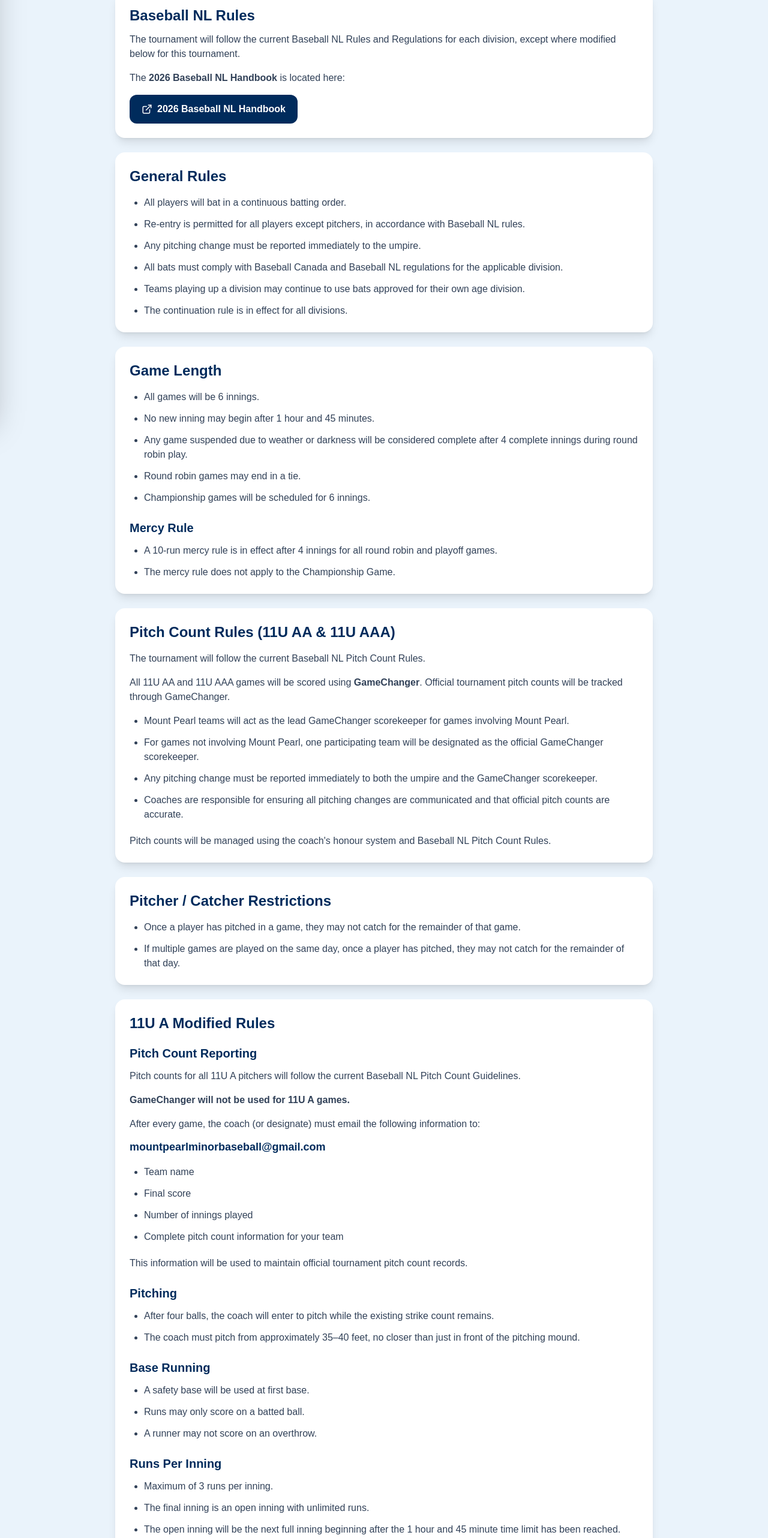
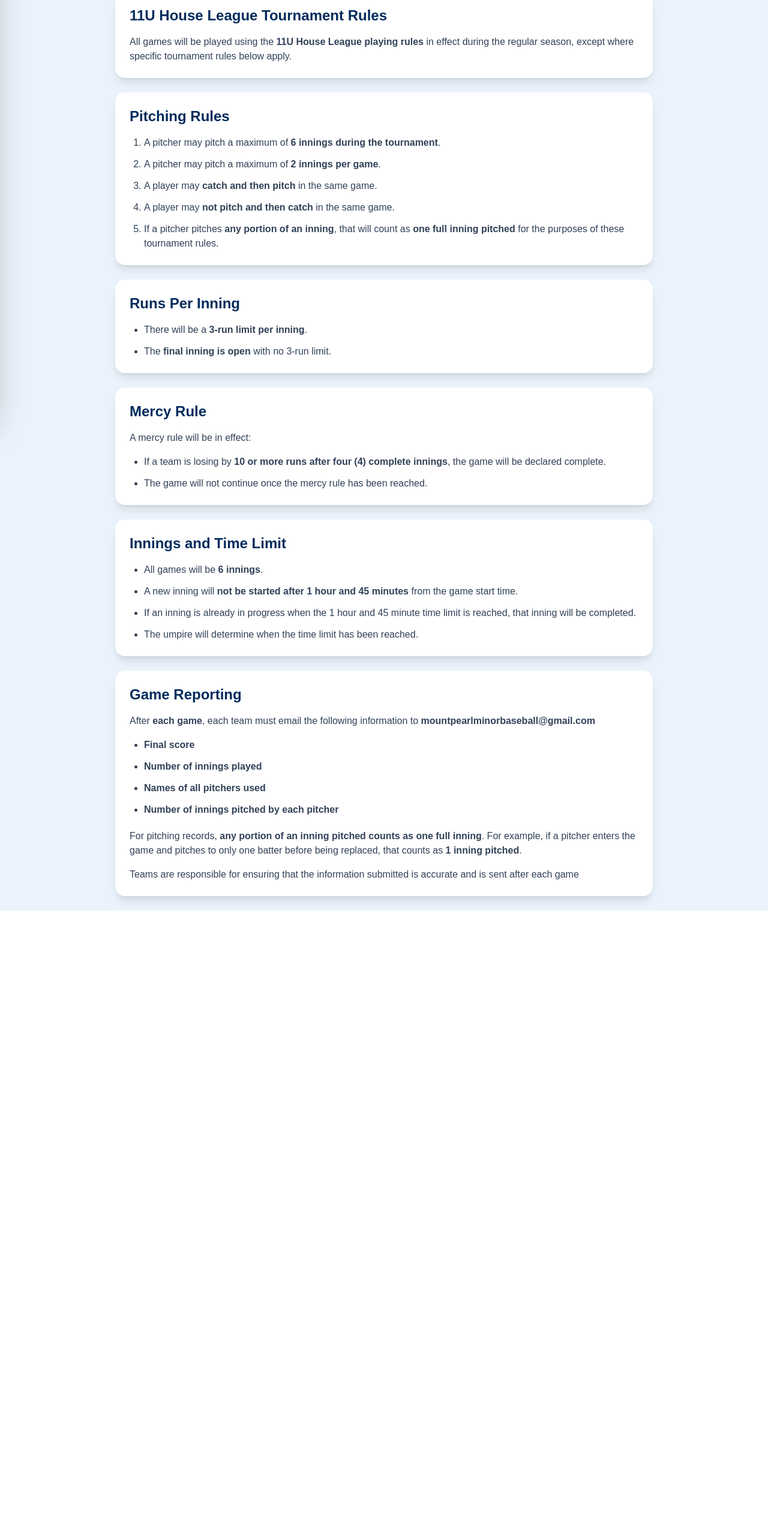
Before and after one commit to mpmba26/2026-mcdonalds-tournament, a Next.js app: page /rules in a window 1280 px wide. Shown: the part 102-2666 px from the top of the page at 60% size. After the commit the page ends 1620 px from the top, so only its background shows below. Built offline with nearby package versions, Linux system fonts and the light colour scheme.

Commit message:
update 11uhl rules

```diff
--- a/app/rules/page.tsx
+++ b/app/rules/page.tsx
@@ -1,288 +1,166 @@
 "use client";
 
 import AppHeader from "@/components/AppHeader";
-import { ExternalLink } from "lucide-react";
 
 export default function RulesPage() {
   return (
     <>
       <AppHeader title="Rules" />
 
-      <main className="min-h-screen bg-[#EAF3FB] py-6 px-4">
+      <main className="min-h-screen bg-[#EAF3FB] px-4 py-6">
         <div className="mx-auto max-w-4xl space-y-6">
 
-          {/* Baseball NL Rules */}
+          {/* 11U House League Tournament Rules */}
           <section className="rounded-2xl bg-white p-6 shadow-lg">
             <h2 className="text-2xl font-bold text-[#002B5C]">
-              Baseball NL Rules
+              11U House League Tournament Rules
             </h2>
 
-            <p className="mt-3 text-slate-700">
-              The tournament will follow the current Baseball NL Rules and
-              Regulations for each division, except where modified below for
-              this tournament.
+            <p className="mt-4 text-slate-700">
+              All games will be played using the{" "}
+              <strong>11U House League playing rules</strong> in effect during
+              the regular season, except where specific tournament rules below
+              apply.
             </p>
-
-            <p className="mt-4 text-slate-700">
-              The <strong>2026 Baseball NL Handbook</strong> is located here:
-            </p>
-
-            <a
-              href="https://www.baseballnl.com/article/76482"
-              target="_blank"
-              rel="noopener noreferrer"
-              className="mt-4 inline-flex items-center gap-2 rounded-xl bg-[#002B5C] px-5 py-3 font-semibold text-white transition hover:bg-[#003B80]"
-            >
-              <ExternalLink size={18} />
-              2026 Baseball NL Handbook
-            </a>
           </section>
 
-          {/* General Rules */}
+          {/* Pitching Rules */}
           <section className="rounded-2xl bg-white p-6 shadow-lg">
             <h2 className="text-2xl font-bold text-[#002B5C]">
-              General Rules
+              Pitching Rules
+            </h2>
+
+            <ol className="mt-4 list-decimal space-y-3 pl-6 text-slate-700">
+              <li>
+                A pitcher may pitch a maximum of <strong>6 innings during the tournament</strong>.
+              </li>
+
+              <li>
+                A pitcher may pitch a maximum of <strong>2 innings per game</strong>.
+              </li>
+
+              <li>
+                A player may <strong>catch and then pitch</strong> in the same game.
+              </li>
+
+              <li>
+                A player may <strong>not pitch and then catch</strong> in the same game.
+              </li>
+
+              <li>
+                If a pitcher pitches <strong>any portion of an inning</strong>,
+                that will count as <strong>one full inning pitched</strong> for
+                the purposes of these tournament rules.
+              </li>
+            </ol>
+          </section>
+
+          {/* Runs Per Inning */}
+          <section className="rounded-2xl bg-white p-6 shadow-lg">
+            <h2 className="text-2xl font-bold text-[#002B5C]">
+              Runs Per Inning
             </h2>
 
             <ul className="mt-4 list-disc space-y-3 pl-6 text-slate-700">
-              <li>All players will bat in a continuous batting order.</li>
-
               <li>
-                Re-entry is permitted for all players except pitchers, in
-                accordance with Baseball NL rules.
+                There will be a <strong>3-run limit per inning</strong>.
               </li>
 
               <li>
-                Any pitching change must be reported immediately to the umpire.
-              </li>
-
-              <li>
-                All bats must comply with Baseball Canada and Baseball NL
-                regulations for the applicable division.
-              </li>
-
-              <li>
-                Teams playing up a division may continue to use bats approved
-                for their own age division.
-              </li>
-
-              <li>
-                The continuation rule is in effect for all divisions.
+                The <strong>final inning is open</strong> with no 3-run limit.
               </li>
             </ul>
           </section>
 
-          {/* Game Length */}
+          {/* Mercy Rule */}
           <section className="rounded-2xl bg-white p-6 shadow-lg">
             <h2 className="text-2xl font-bold text-[#002B5C]">
-              Game Length
+              Mercy Rule
             </h2>
 
+            <p className="mt-4 text-slate-700">
+              A mercy rule will be in effect:
+            </p>
+
             <ul className="mt-4 list-disc space-y-3 pl-6 text-slate-700">
-              <li>All games will be 6 innings.</li>
-
-              <li>No new inning may begin after 1 hour and 45 minutes.</li>
-
               <li>
-                Any game suspended due to weather or darkness will be
-                considered complete after 4 complete innings during round robin
-                play.
-              </li>
-
-              <li>Round robin games may end in a tie.</li>
-
-              <li>Championship games will be scheduled for 6 innings.</li>
-            </ul>
-
-            <h3 className="mt-6 text-xl font-bold text-[#002B5C]">
-              Mercy Rule
-            </h3>
-
-            <ul className="mt-3 list-disc space-y-3 pl-6 text-slate-700">
-              <li>
-                A 10-run mercy rule is in effect after 4 innings for all round
-                robin and playoff games.
+                If a team is losing by <strong>10 or more runs after four (4) complete innings</strong>,
+                the game will be declared complete.
               </li>
 
               <li>
-                The mercy rule does not apply to the Championship Game.
+                The game will not continue once the mercy rule has been reached.
               </li>
             </ul>
           </section>
 
-          {/* Pitch Count */}
+          {/* Innings and Time Limit */}
           <section className="rounded-2xl bg-white p-6 shadow-lg">
             <h2 className="text-2xl font-bold text-[#002B5C]">
-    Pitch Count Rules (11U AA &amp; 11U AAA)
+              Innings and Time Limit
+            </h2>
+
+            <ul className="mt-4 list-disc space-y-3 pl-6 text-slate-700">
+              <li>
+                All games will be <strong>6 innings</strong>.
+              </li>
+
+              <li>
+                A new inning will <strong>not be started after 1 hour and 45 minutes</strong>
+                {" "}from the game start time.
+              </li>
+
+              <li>
+                If an inning is already in progress when the 1 hour and 45 minute
+                time limit is reached, that inning will be completed.
+              </li>
+
+              <li>
+                The umpire will determine when the time limit has been reached.
+              </li>
+            </ul>
+          </section>
+
+          {/* Game Reporting */}
+          <section className="rounded-2xl bg-white p-6 shadow-lg">
+            <h2 className="text-2xl font-bold text-[#002B5C]">
+              Game Reporting
             </h2>
 
             <p className="mt-4 text-slate-700">
-    The tournament will follow the current Baseball NL Pitch Count Rules.
-  </p>
-
-  <p className="mt-4 text-slate-700">
-    All 11U AA and 11U AAA games will be scored using{" "}
-    <strong>GameChanger</strong>. Official tournament pitch counts will be
-    tracked through GameChanger.
+              After <strong>each game</strong>, each team must email the
+              following information to{" "}
+              <strong>mountpearlminorbaseball@gmail.com</strong>
             </p>
 
             <ul className="mt-4 list-disc space-y-3 pl-6 text-slate-700">
               <li>
-      Mount Pearl teams will act as the lead GameChanger scorekeeper for
-      games involving Mount Pearl.
+                <strong>Final score</strong>
               </li>
 
               <li>
-      For games not involving Mount Pearl, one participating team will be
-      designated as the official GameChanger scorekeeper.
+                <strong>Number of innings played</strong>
               </li>
 
               <li>
-      Any pitching change must be reported immediately to both the umpire
-      and the GameChanger scorekeeper.
+                <strong>Names of all pitchers used</strong>
               </li>
 
               <li>
-      Coaches are responsible for ensuring all pitching changes are
-      communicated and that official pitch counts are accurate.
+                <strong>Number of innings pitched by each pitcher</strong>
               </li>
             </ul>
 
             <p className="mt-5 text-slate-700">
-    Pitch counts will be managed using the coach&apos;s honour system and
-    Baseball NL Pitch Count Rules.
-  </p>
-</section>
-
-          {/* Pitcher/Catcher */}
-          <section className="rounded-2xl bg-white p-6 shadow-lg">
-            <h2 className="text-2xl font-bold text-[#002B5C]">
-              Pitcher / Catcher Restrictions
-            </h2>
-
-            <ul className="mt-4 list-disc space-y-3 pl-6 text-slate-700">
-              <li>
-                Once a player has pitched in a game, they may not catch for the
-                remainder of that game.
-              </li>
-
-              <li>
-                If multiple games are played on the same day, once a player has
-                pitched, they may not catch for the remainder of that day.
-              </li>
-            </ul>
-          </section>
-
-         {/* 11U A */}
-<section className="rounded-2xl bg-white p-6 shadow-lg">
-  <h2 className="text-2xl font-bold text-[#002B5C]">
-    11U A Modified Rules
-  </h2>
-
-  <h3 className="mt-5 text-xl font-bold text-[#002B5C]">
-    Pitch Count Reporting
-  </h3>
-
-  <p className="mt-3 text-slate-700">
-    Pitch counts for all 11U A pitchers will follow the current Baseball NL
-    Pitch Count Guidelines.
+              For pitching records, <strong>any portion of an inning pitched counts as one full inning</strong>.
+              For example, if a pitcher enters the game and pitches to only one
+              batter before being replaced, that counts as <strong>1 inning pitched</strong>.
             </p>
 
             <p className="mt-4 text-slate-700">
-    <strong>GameChanger will not be used for 11U A games.</strong>
+              Teams are responsible for ensuring that the information submitted
+              is accurate and is sent after each game
             </p>
-
-  <p className="mt-4 text-slate-700">
-    After every game, the coach (or designate) must email the following
-    information to:
-  </p>
-
-  <p className="mt-3 text-lg font-bold text-[#002B5C] break-all">
-    mountpearlminorbaseball@gmail.com
-  </p>
-
-  <ul className="mt-4 list-disc space-y-3 pl-6 text-slate-700">
-    <li>Team name</li>
-    <li>Final score</li>
-    <li>Number of innings played</li>
-    <li>Complete pitch count information for your team</li>
-  </ul>
-
-  <p className="mt-5 text-slate-700">
-    This information will be used to maintain official tournament pitch
-    count records.
-  </p>
-
-  <h3 className="mt-6 text-xl font-bold text-[#002B5C]">
-    Pitching
-  </h3>
-
-  <ul className="mt-3 list-disc space-y-3 pl-6 text-slate-700">
-    <li>
-      After four balls, the coach will enter to pitch while the existing
-      strike count remains.
-    </li>
-
-    <li>
-      The coach must pitch from approximately 35–40 feet, no closer than
-      just in front of the pitching mound.
-    </li>
-  </ul>
-
-  <h3 className="mt-6 text-xl font-bold text-[#002B5C]">
-    Base Running
-  </h3>
-
-  <ul className="mt-3 list-disc space-y-3 pl-6 text-slate-700">
-    <li>A safety base will be used at first base.</li>
-    <li>Runs may only score on a batted ball.</li>
-    <li>A runner may not score on an overthrow.</li>
-  </ul>
-
-  <h3 className="mt-6 text-xl font-bold text-[#002B5C]">
-    Runs Per Inning
-  </h3>
-
-  <ul className="mt-3 list-disc space-y-3 pl-6 text-slate-700">
-    <li>Maximum of 3 runs per inning.</li>
-    <li>The final inning is an open inning with unlimited runs.</li>
-    <li>
-      The open inning will be the next full inning beginning after the
-      1 hour and 45 minute time limit has been reached.
-    </li>
-  </ul>
-</section>
-
-                  {/* Contact */}
-<section className="rounded-2xl bg-white p-6 shadow-lg">
-  <h2 className="text-2xl font-bold text-[#002B5C]">
-    Tournament Contact
-  </h2>
-
-  <div className="mt-4 space-y-5">
-    <div>
-      <p className="text-slate-700">
-        For tournament questions or information, please contact:
-      </p>
-
-      <a
-        href="mailto:mountpearlminorbaseball@gmail.com"
-        className="mt-3 inline-block break-all text-lg font-bold text-[#002B5C] hover:underline"
-      >
-        mountpearlminorbaseball@gmail.com
-      </a>
-    </div>
-
-    <div>
-      <p className="text-slate-700">
-        <strong>Carla Boyd</strong>
-      </p>
-
-      <p className="text-slate-700">
-        Text: <strong>709-749-5235</strong>
-      </p>
-    </div>
-  </div>
           </section>
 
         </div>
```
Lines whose indentation alone changed are shown as unchanged.
